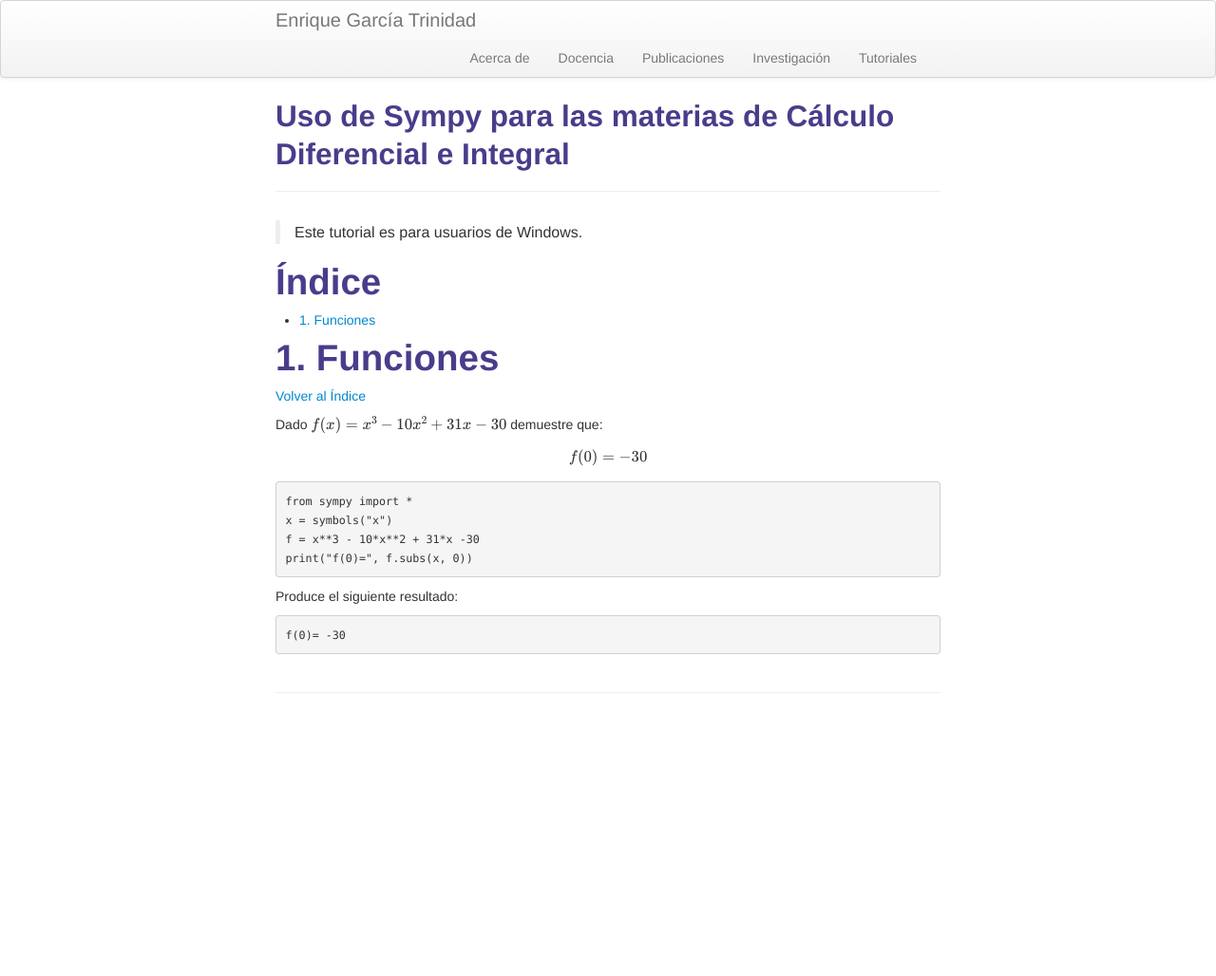
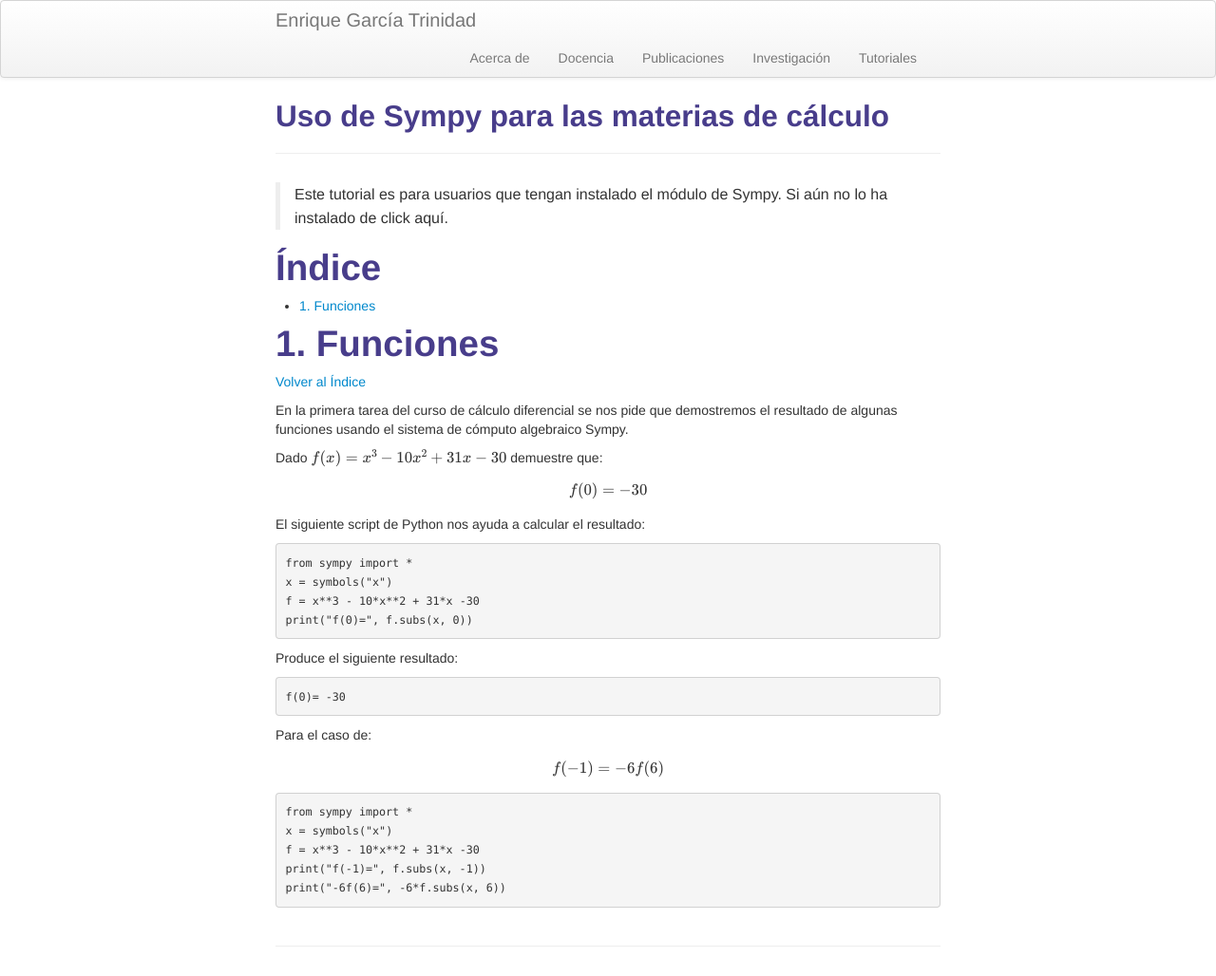
Before and after one commit to enriGarcia/enriGarcia.github.io, a Jekyll site: the page built from pages/instructions/calculusSympy.md, in a window 1280 px wide. Shown: the whole page at 95% size. Built offline with Jekyll 4.4.1, drawn with Linux system fonts in a browser that asks for light colours; before the commit the page ends 900 px from its top, so only the background shows below that.

Commit message:
webpage update

````diff
--- a/pages/instructions/calculusSympy.md
+++ b/pages/instructions/calculusSympy.md
@@ -1,9 +1,9 @@
 ---
 layout: page
-title: Uso de Sympy para las materias de Cálculo Diferencial e Integral
+title: Uso de Sympy para las materias de cálculo
 description: Tutorial de uso de Sympy
 ---
-> Este tutorial es para usuarios de Windows.
+> Este tutorial es para usuarios que tengan instalado el módulo de Sympy. Si aún no lo ha instalado de click aquí.
 
 # Índice
 - [1. Funciones](#1.-funciones)
@@ -12,11 +12,15 @@ description: Tutorial de uso de Sympy
 # 1. Funciones
 [Volver al Índice](#índice)
 
+En la primera tarea del curso de cálculo diferencial se nos pide que demostremos el resultado de algunas funciones usando el sistema de cómputo algebraico Sympy.
+
 Dado \\( f(x) = x^{3}-10x^{2}+31x-30 \\) demuestre que:
 
 $$\begin{aligned}
 f(0)=-30
 \end{aligned}$$
+
+El siguiente script de Python nos ayuda a calcular el resultado:
 
 ```python
 from sympy import *
@@ -30,8 +34,19 @@ Produce el siguiente resultado:
 f(0)= -30
 ```
 
+Para el caso de:
 
+$$\begin{aligned}
+f(-1)=-6f(6)
+\end{aligned}$$
 
+```python
+from sympy import *
+x = symbols("x")
+f = x**3 - 10*x**2 + 31*x -30
+print("f(-1)=", f.subs(x, -1))
+print("-6f(6)=", -6*f.subs(x, 6))
+```
 
 
 <!-- Note: this is how to write a comment in HTML. Everything in here won't show up on your webpage.-->
````
